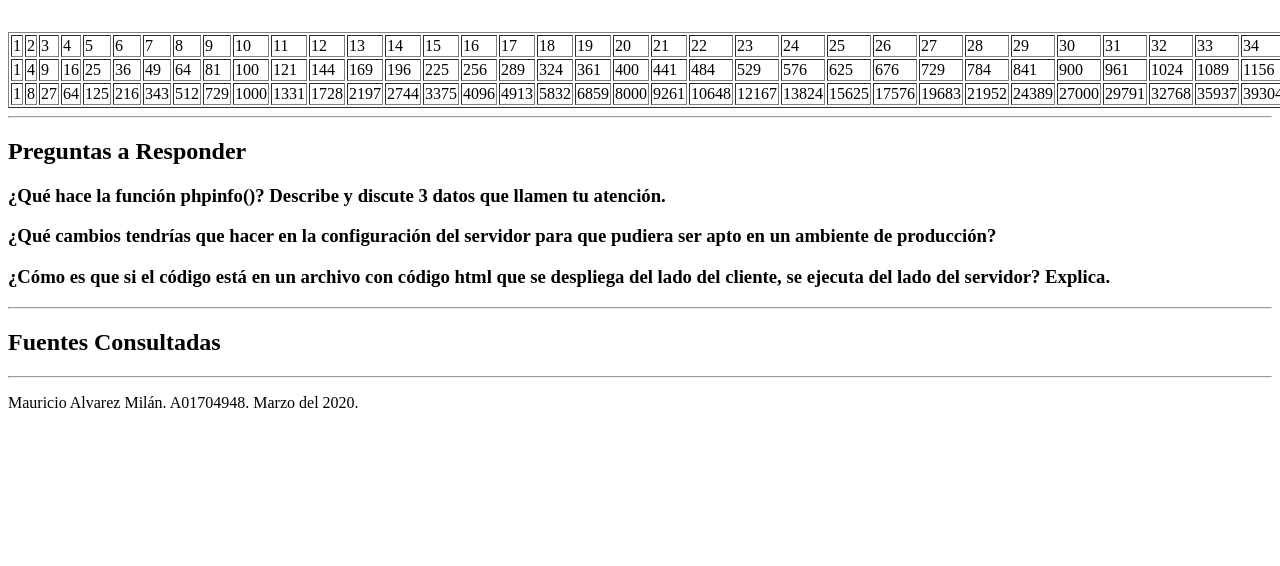
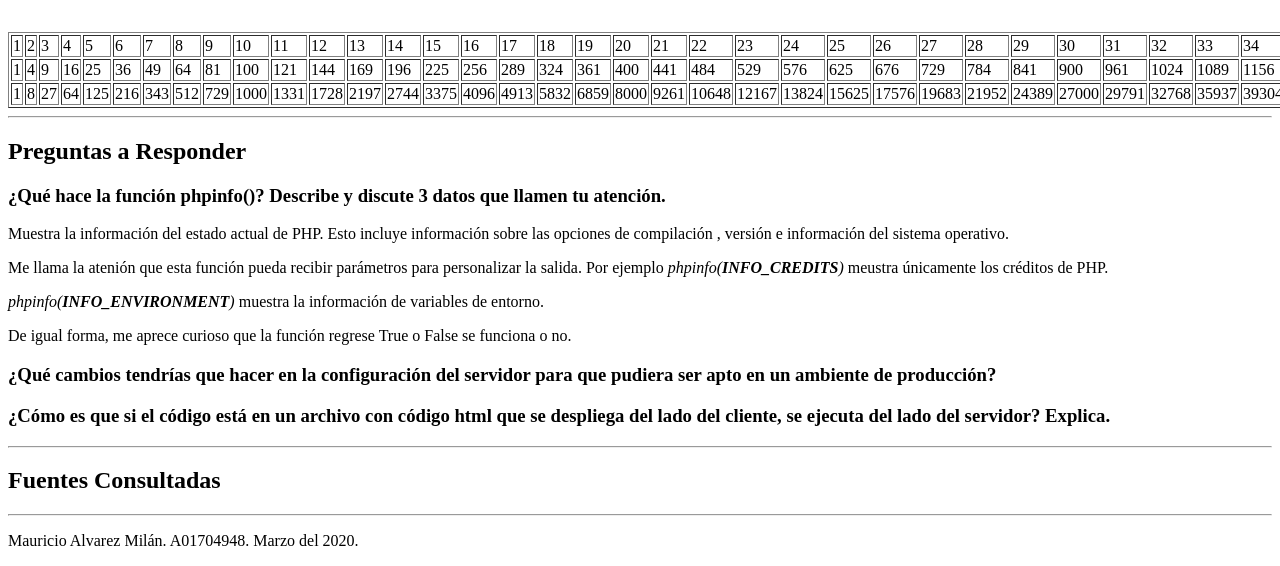
Before and after one commit to MauALV/a01704948-labs-daw, a PHP site: page / in a window 1280 px wide; the page is wider, and only the part inside the window is pictured. Shown: the part 768-1334 px from the top of that part. Before the commit the page ends 1176 px from the top of that part, so only its background shows below. Run offline with PHP 8.4, Linux system fonts and the light colour scheme.

Commit message:
Contestar pregunta 1

```diff
--- a/Lab 09/index.php
+++ b/Lab 09/index.php
@@ -17,7 +17,6 @@
             <article class="ejercicio" id="ejercicio1">
                 <h3>Ejercicio 1</h3>
                 <?php
-
                     function promedio($arr) {
                         $suma = 0;
                         for ($i=0; $i < sizeof($arr); $i++) {
@@ -119,6 +118,10 @@
             <h2>Preguntas a Responder</h2>
             <article class="pregunta" id="pregunta1">
                 <h3>¿Qué hace la función phpinfo()? Describe y discute 3 datos que llamen tu atención.</h3>
+                <p>Muestra la información del estado actual de PHP. Esto incluye información sobre las opciones de compilación , versión e información del sistema operativo.</p>
+                <p>Me llama la atenión que esta función pueda recibir parámetros para personalizar la salida. Por ejemplo <em>phpinfo(<strong>INFO_CREDITS</strong>)</em> meustra únicamente los créditos de PHP.</p>
+                <p><em>phpinfo(<strong>INFO_ENVIRONMENT</strong>)</em> muestra la información de variables de entorno.</p>
+                <p>De igual forma, me aprece curioso que la función regrese True o False se funciona o no.</p>
             </article>
             <article class="pregunta" id="pregunta2">
                 <h3>¿Qué cambios tendrías que hacer en la configuración del servidor para que pudiera ser apto en un ambiente de producción?</h3>
```
